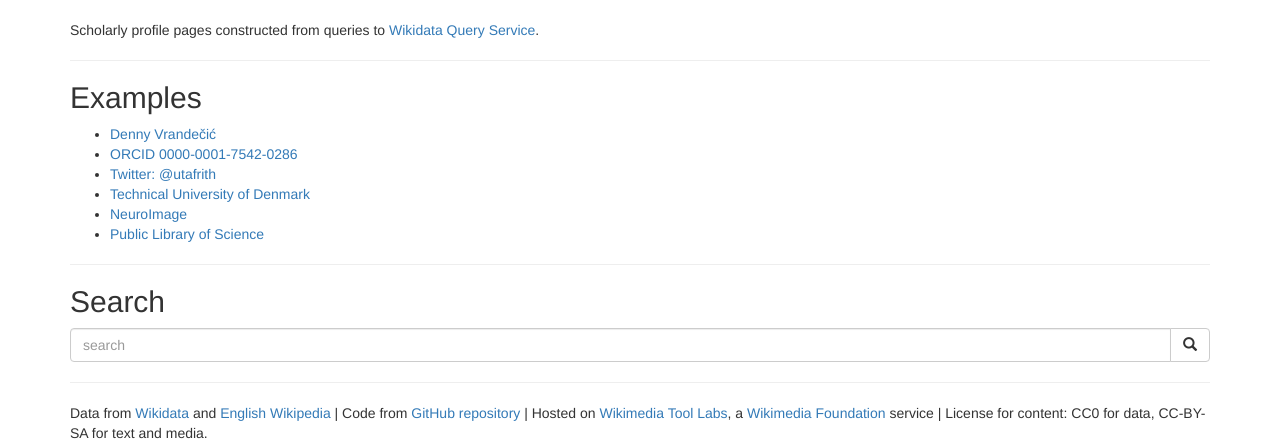
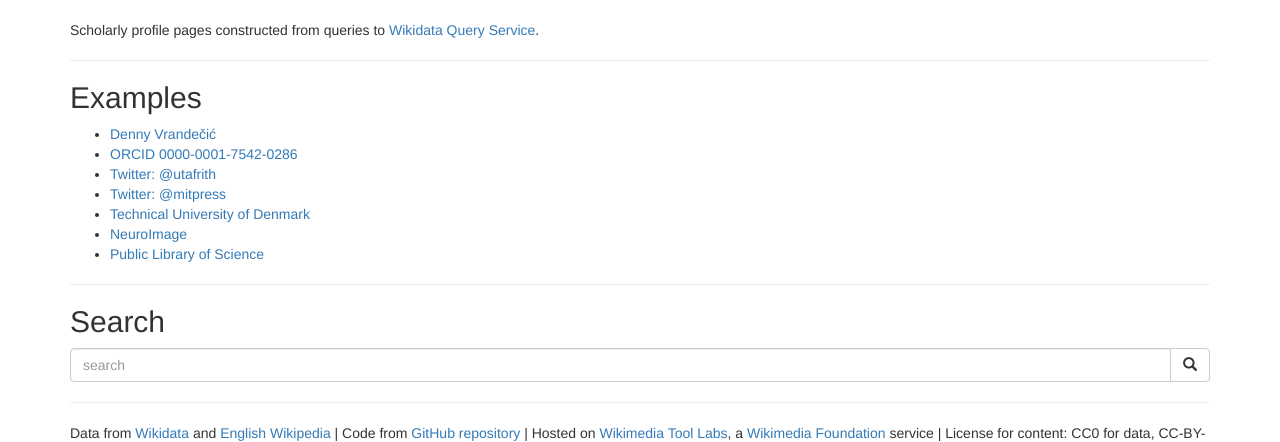
Before and after one commit to WDscholia/scholia, a Flask app: page / in a window 1280 px wide. Shown: the part 50-492 px from the top of the page. Run offline with Flask 2, Linux system fonts and the light colour scheme; parts of the project's set-up code (start-up, migrations or seed data) failed here and were passed over; some libraries are stand-ins or nearby versions.

Commit message:
Add Twitter example

```diff
--- a/scholia/app/templates/index.html
+++ b/scholia/app/templates/index.html
@@ -13,6 +13,7 @@ Scholarly profile pages constructed from queries to
   <li><a href="author/Q18618629">Denny Vrandečić</a></li>
   <li><a href="orcid/0000-0001-7542-0286">ORCID 0000-0001-7542-0286</a></li>
   <li><a href="twitter/utafrith">Twitter: @utafrith</a></li>
+  <li><a href="twitter/mitpress">Twitter: @mitpress</a></li>
   <li><a href="organization/Q1269766">Technical University of Denmark</a></li>
   <li><a href="venue/Q1981225">NeuroImage</a></li>
   <li><a href="publisher/Q233358">Public Library of Science</a></li>
```
